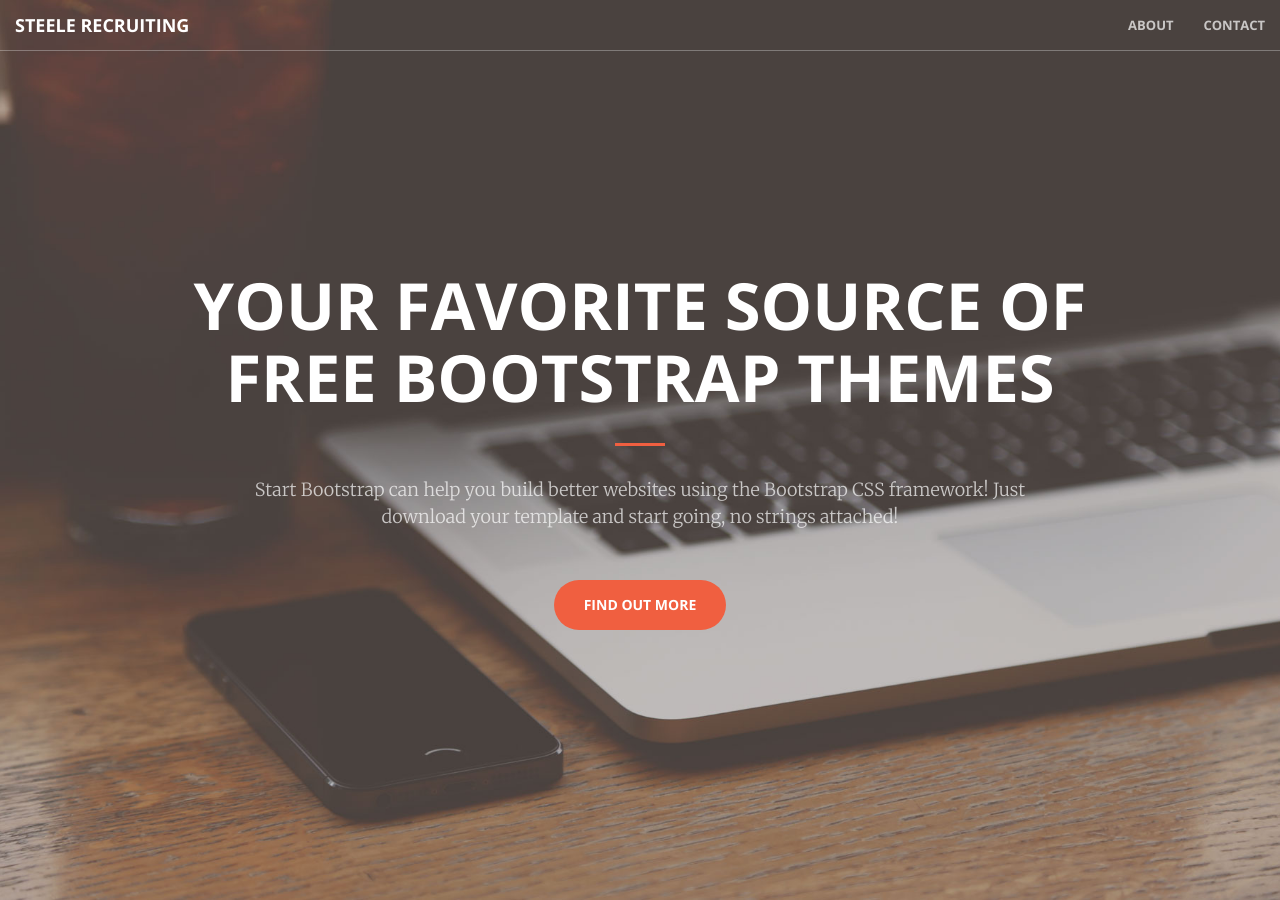
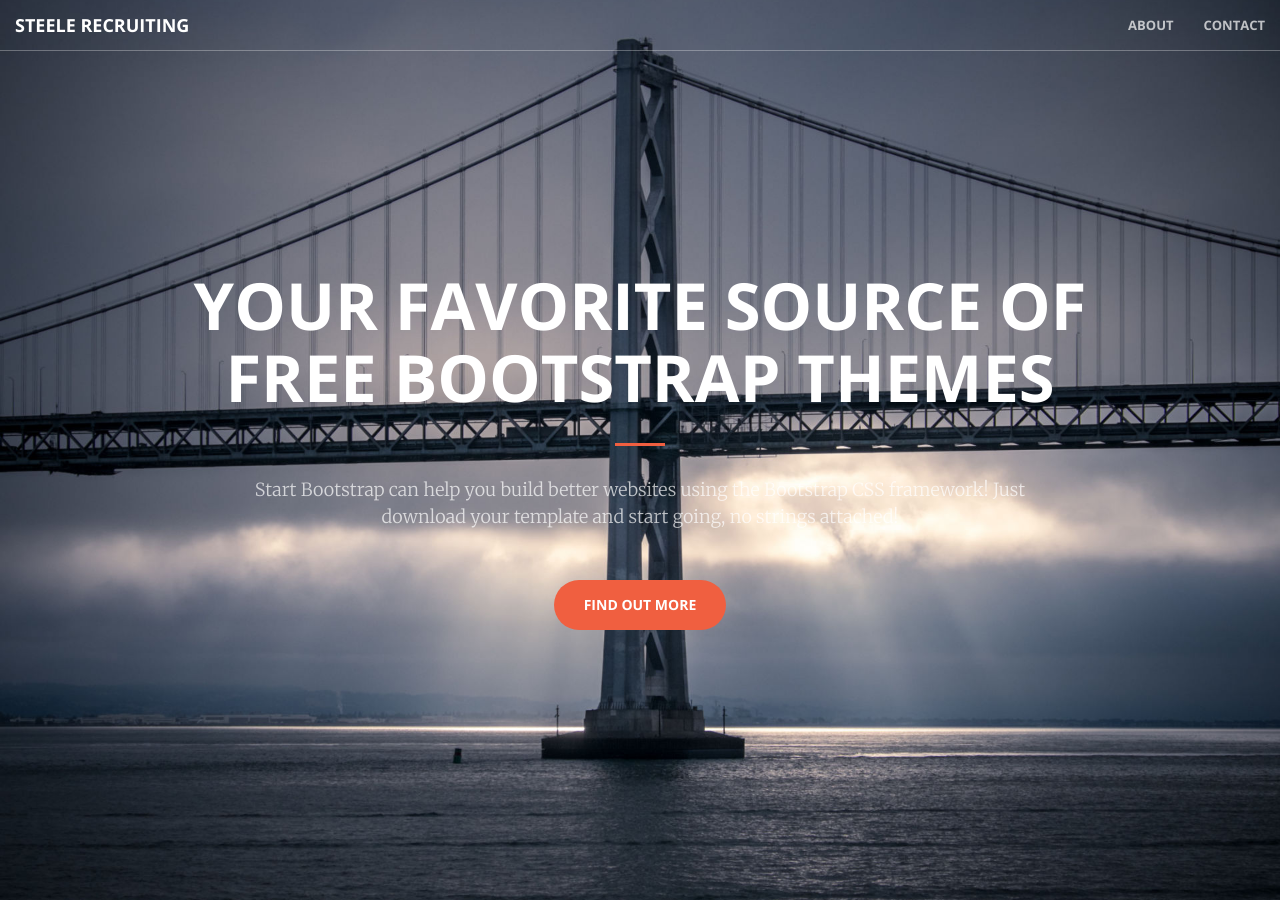
Before and after one commit to steelerecruiting/steele-recruiting, a Jekyll site: the page built from index.html, in a window 1280 px wide and 900 px high. Built offline with Jekyll 4.4.1, drawn with Linux system fonts in a browser that asks for light colours.

Commit message:
pointing at the bridge image now

```diff
--- a/_sass/_base.scss
+++ b/_sass/_base.scss
@@ -155,7 +155,7 @@ header {
     min-height: auto;
     @include background-cover;
     background-position: center;
-    background-image: url('../img/header.jpg');
+    background-image: url('../img/bridge.jpg');
     text-align: center;
     color: white;
     .header-content {
```
